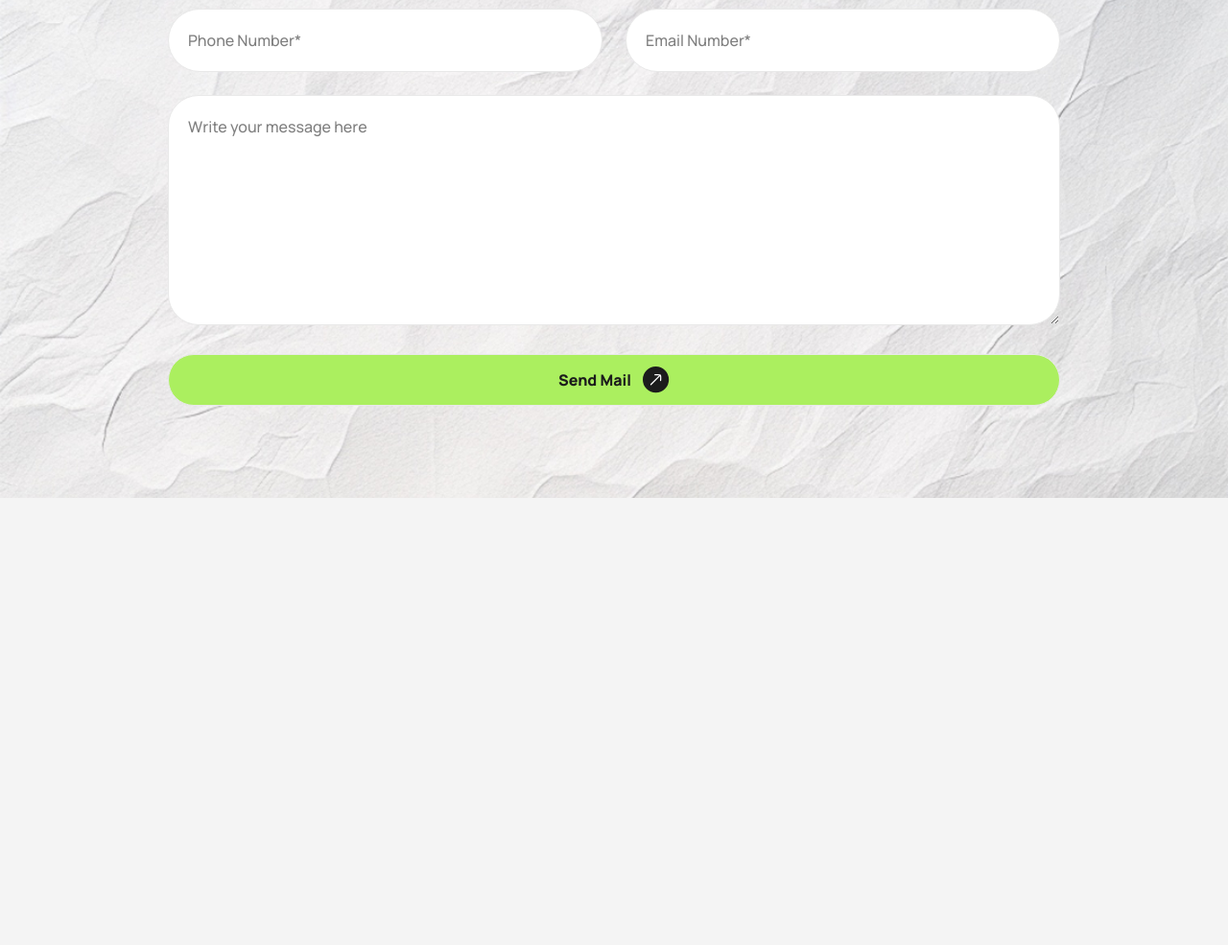
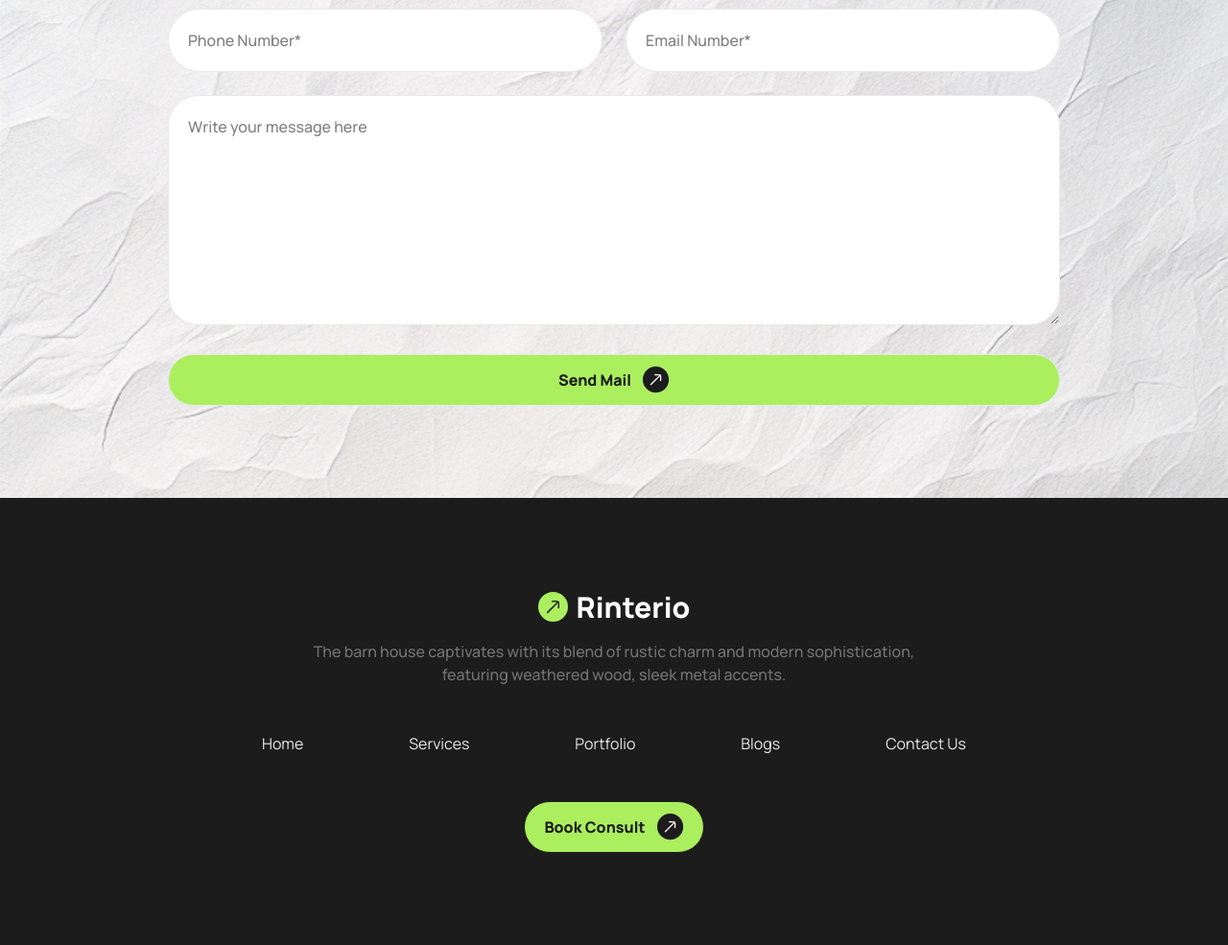
Before and after one commit to Roeich/Assignment-03, a plain HTML site: page index.html in a window 1280 px wide. Shown: the part 4570-5555 px from the top of the page at 96% size. Before the commit the page ends 5089 px from the top, so only its background shows below. Drawn offline with nearby package versions, Linux system fonts and the light colour scheme.

Commit message:
completed footer section

```diff
--- a/index.html
+++ b/index.html
@@ -76,7 +76,7 @@
         <!-- ..... end banner section ..... -->
 
         <!-- ..... start about us section ..... -->
-        <section class="pt-8 md:pt-24">
+        <section class="pt-12 md:pt-24">
             <div class="container px-5 mx-auto xl:max-w-[1200px] relative">
                 <!--  -->
                 <div class="grid lg:grid-cols-2 items-center gap-6 lg:gap-9">
@@ -159,7 +159,7 @@
         <!-- ..... end about us section ..... -->
 
         <!-- ..... start How we works section ..... -->
-        <section class="py-8 md:py-24">
+        <section class="py-12 md:py-24">
             <div class="container px-5 mx-auto xl:max-w-[1200px] relative">
                 <div class="text-center">
                     <div class="inline-flex items-center py-2 px-4 text-[#212121] bg-white font-extrabold gap-2 rounded-full mb-4">
@@ -206,7 +206,7 @@
         <!-- ..... end How we works section ..... -->
 
         <!-- ..... start Explore our Latest works section ..... -->
-        <section class="py-8 md:py-24 bg-white">
+        <section class="py-12 md:py-24 bg-white">
             <div class="container px-5 mx-auto xl:max-w-[1200px] relative">
                 <div class="text-center">
                     <div class="inline-flex items-center py-2 px-4 text-[#212121] bg-[#acef5f49] font-extrabold gap-2 rounded-full mb-4">
@@ -294,7 +294,7 @@
         <!-- ..... end Explore our Latest works section ..... -->
 
         <!-- ..... start Rinterio News section ..... -->
-        <section class="py-8 md:py-24">
+        <section class="py-12 md:py-24">
             <div class="container px-5 mx-auto xl:max-w-[1200px] relative">
                 <div class="text-center">
                     <div class="inline-flex items-center py-2 px-4 text-[#212121] bg-[#acef5f49] font-extrabold gap-2 rounded-full mb-4">
@@ -361,7 +361,7 @@
         <!-- ..... end Rinterio News section ..... -->
 
         <!-- ..... start contact section ..... -->
-        <section class="py-8 md:py-24 bg-white bg-[url('assets/bg.jpg')] bg-cover bg-no-repeat">
+        <section class="py-12 md:py-24 bg-white bg-[url('assets/bg.jpg')] bg-cover bg-no-repeat">
             <div class="container px-5 mx-auto xl:max-w-[970px] relative">
                 <div class="text-center">
                     <div class="inline-flex items-center py-2 px-4 text-[#212121] bg-[#acef5f49] font-extrabold gap-2 rounded-full mb-4">
@@ -403,5 +403,32 @@
         <!-- ..... end contact section ..... -->
     </main>
     <!-- ____________ end main area ____________ -->
+
+    <!-- ____________ start footer area ____________ -->
+    <footer class="py-12 md:py-24 bg-[#1C1C1C]">
+        <div class="container px-5 mx-auto xl:max-w-[970px] relative">
+            <div class="text-center">
+                <div class="inline-flex items-center text-3xl font-extrabold text-white mb-4">
+                    <img class="size-8 object-contain align-middle" src="assets/arrow-up-right.svg" alt="arrow">
+                    <span class="ps-2">Rinterio</span>
+                </div>
+                <p class="text-[#737373] font-medium mb-8 md:mb-12">The barn house captivates with its blend of rustic charm and modern sophistication, <br> featuring weathered wood, sleek metal accents.</p>
+                <ul class="flex flex-col md:flex-row gap-3 justify-evenly mb-8 md:mb-12">
+                    <li><a class="text-[#E9E9E9]" href="#">Home</a></li>
+                    <li><a class="text-[#E9E9E9]" href="#">Services</a></li>
+                    <li><a class="text-[#E9E9E9]" href="#">Portfolio</a></li>
+                    <li><a class="text-[#E9E9E9]" href="#">Blogs</a></li>
+                    <li><a class="text-[#E9E9E9]" href="#">Contact Us</a></li>
+                </ul>
+                <div>
+                    <a class="inline-flex items-center py-3 px-5 text-[#1C1C1C] bg-[#ABEF5F] hover:bg-[#a4fd3e] font-extrabold gap-3 border rounded-full" href="#">
+                        <span>Book Consult</span>
+                        <img class="size-7 object-contain" src="assets/arrow-up-right-2.svg" alt="arrow">
+                    </a>
+                </div>
+            </div>
+        </div>
+    </footer>
+    <!-- ____________ end footer area ____________ -->
 </body>
 </html>
```
